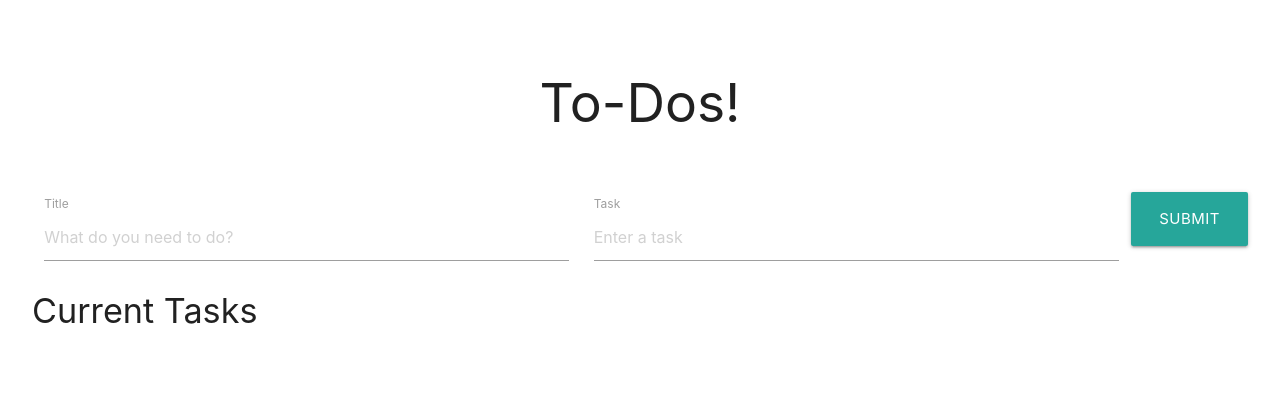
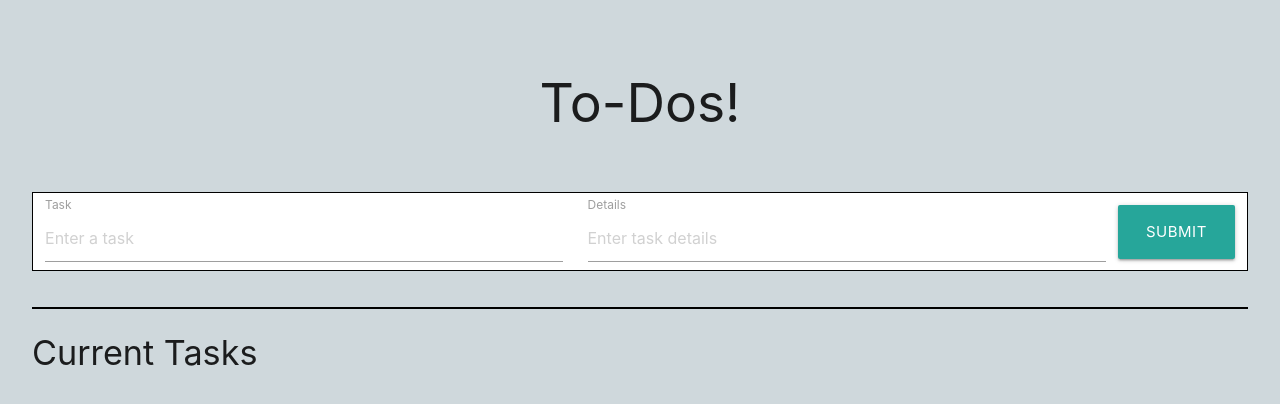
Before and after one commit to Momentum-Team-16/js-notes-app-jeromecox, a website: page index.html in a window 1280 px wide. Drawn offline with nearby package versions, Linux system fonts and the light colour scheme; no server answers.

Commit message:
more CSS complete

```diff
--- a/index.html
+++ b/index.html
@@ -14,21 +14,17 @@
     <!-- <script src="modal.js"></script> -->
     <title>Notes</title>
   </head>
-  <body id="container">
+  <body id="container" class="blue-grey lighten-4">
     <h2 id="page-title">To-Dos!</h2>
     <div id="todo">
-      <form id="todoForm" novalidate>
+      <form id="todoForm" class="white" novalidate>
         <div id="titleDiv" class="input">
-          <label for="inputTitle">Title</label>
-          <input
-            id="inputTitle"
-            type="text"
-            placeholder="What do you need to do?"
-          />
+          <label for="inputTitle">Task</label>
+          <input id="inputTitle" type="text" placeholder="Enter a task" />
         </div>
         <div id="inputBodyDiv" class="input">
-          <label for="inputBody">Task</label>
-          <input id="inputBody" type="text" placeholder="Enter a task" />
+          <label for="inputBody">Details</label>
+          <input id="inputBody" type="text" placeholder="Enter task details" />
         </div>
         <div id="buttonDiv">
           <button id="submit" class="btn-large waves-effect" type="submit">
@@ -36,7 +32,7 @@
           </button>
         </div>
       </form>
-      <h4 id="currentList">Current Tasks</h4>
+      <h4 id="currentTask">Current Tasks</h4>
       <div id="todoList"></div>
     </div>
   </body>
--- a/main.js
+++ b/main.js
@@ -34,15 +34,12 @@ function createEl(type, classArray, parent) {
 function makeCard(object) {
   let card = createEl("div", ["card"], todoList);
   card.id = object.id;
-  card.dataset.number = object.id;
 
   let title = createEl("div", ["subCard", "title"], card);
-  title.id = "title" + object.id;
   let titleText = object.title;
   title.innerText = `${titleText}`;
 
   let todoBody = createEl("div", ["subCard", "body"], card);
-  todoBody.id = "body" + object.id;
   let bodyText = object.body;
   todoBody.innerText = `${bodyText}`;
 
--- a/style.css
+++ b/style.css
@@ -24,7 +24,10 @@
 #todoForm {
   display: inline-flex;
   justify-content: space-between;
+  align-items: center;
   width: 100%;
+  padding-right: 1%;
+  border: 1px solid black;
 }
 
 .input {
@@ -33,11 +36,16 @@
   margin: 0 1%;
 }
 
+#currentTask {
+  border-top: 2px solid black;
+  margin: 3% 0 0 0;
+  padding-top: 2%;
+}
+
 #todoList {
   display: flex;
   flex-wrap: wrap;
   flex-direction: column;
-  padding: 2%;
 }
 
 .card {
@@ -46,13 +54,14 @@
   margin: 2% 0;
   height: 7vh;
   padding: 1%;
-  border: 2px solid black;
+  border: 1px solid black;
   align-items: center;
-  justify-content: space-around;
+  justify-content: space-between;
 }
 
 .subCard {
   width: 45%;
+  padding: 0 1%;
 }
 
 .btn {
```
